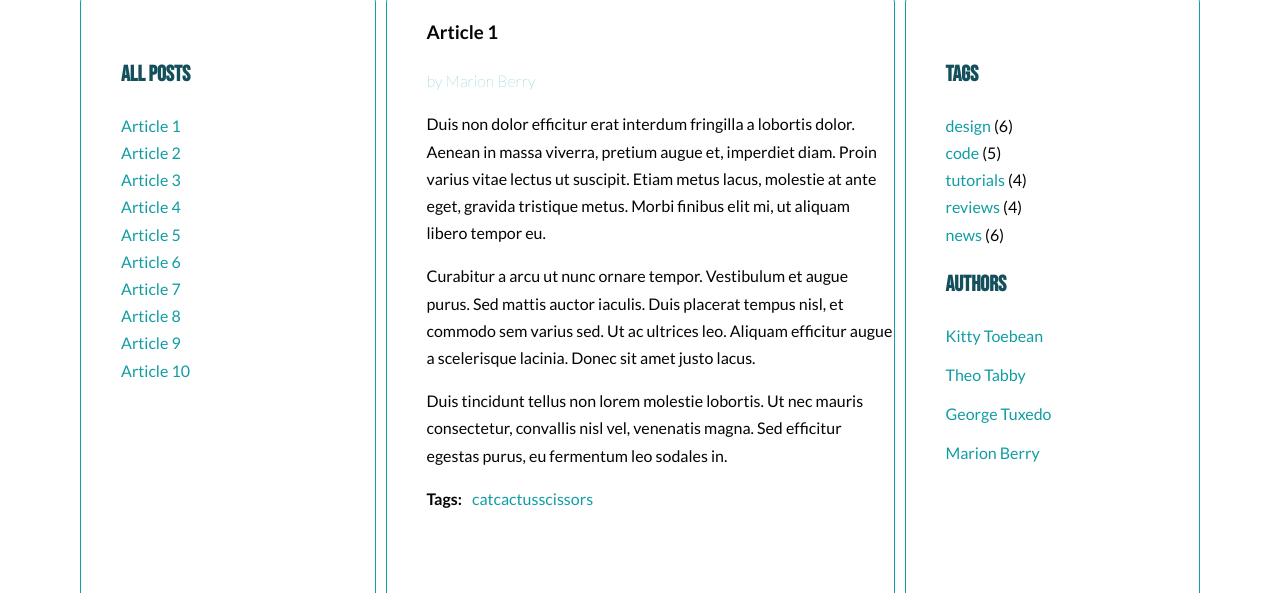
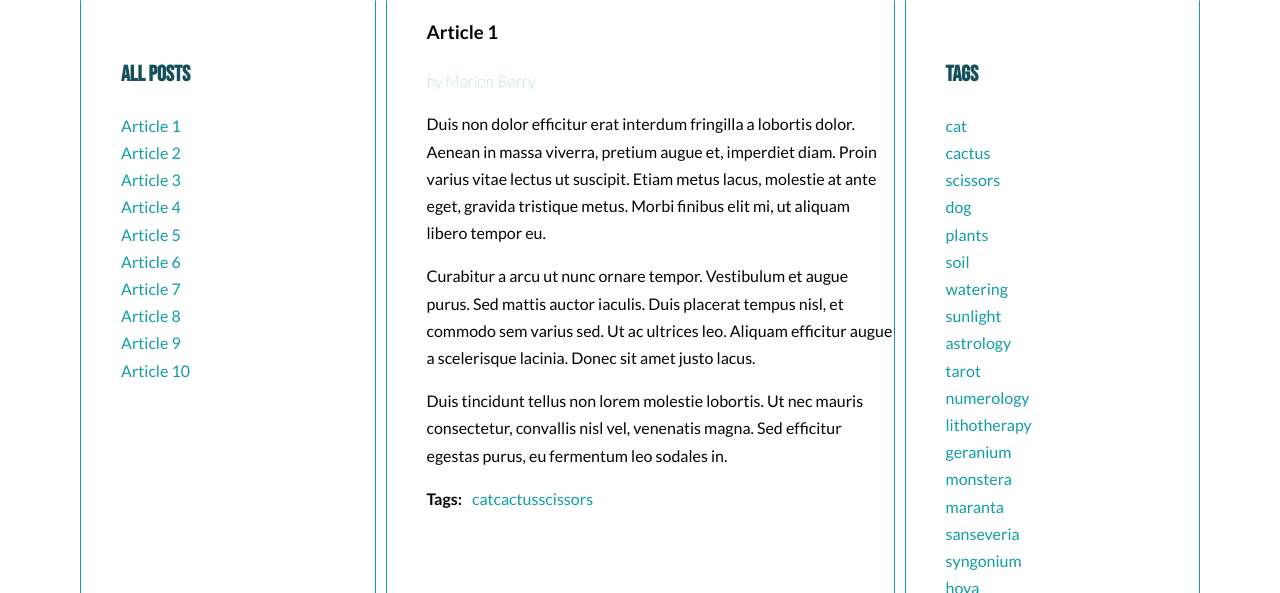
Before and after one commit to sylwiapaprzycka/javascript-blog, a website: page index.html in a window 1280 px wide. Shown: the part 207-800 px from the top of the page. Drawn offline with Linux system fonts and the light colour scheme.

Commit message:
Delete tags list from index.html and add tags cloud in script.js

```diff
--- a/index.html
+++ b/index.html
@@ -179,11 +179,6 @@
                 <aside class="sidebar">
                   <h2 class="section-title">Tags</h2>
                   <ul class="list tags">
-                    <li><a href="#">design</a> <span>(6)</span></li>
-                    <li><a href="#">code</a> <span>(5)</span></li>
-                    <li><a href="#">tutorials</a> <span>(4)</span></li>
-                    <li><a href="#">reviews</a> <span>(4)</span></li>
-                    <li><a href="#">news</a> <span>(6)</span></li>
                   </ul>
                   <h2 class="section-title">Authors</h2>
                   <ul class="list authors">
--- a/js/script.js
+++ b/js/script.js
@@ -46,7 +46,8 @@ const optArticleSelector = '.post',
     optTitleSelector = '.post-title',
     optTitleListSelector = '.titles',
     optArticleTagsSelector = '.post-tags .list',
-    optArticleAuthorSelector = '.post-author';
+    optArticleAuthorSelector = '.post-author',
+    optTagsListSelector = '.tags.list';
 
 function generateTitleLinks(customSelector = ''){
 
@@ -90,6 +91,8 @@ function generateTitleLinks(customSelector = ''){
 generateTitleLinks();
 
 function generateTags(){
+  /* [NEW] create a new variable allTags with an empty array */
+  let allTags = [];
   /* find all articles */
   const articles = document.querySelectorAll(optArticleSelector);
 
@@ -121,7 +124,11 @@ function generateTags(){
             /* add generated code to html variable */
             console.log(tag);
             html = html + tagHTML;
-
+              /* [NEW] check if this link is NOT already in allTags */
+              if(allTags.indexOf(tagHTML) == -1){
+              /* [NEW] add generated code to allTags array */
+                allTags.push(tagHTML);
+      }
         /* END LOOP: for each tag */
         }
 
@@ -130,6 +137,11 @@ function generateTags(){
 
     /* END LOOP: for every article: */
     }
+     /* [NEW] find list of tags in right column */
+    const tagList = document.querySelector('.tags');
+
+    /* [NEW] add html from allTags to tagList */
+    tagList.innerHTML = allTags.join(' ');
 }
 
 generateTags();
```
